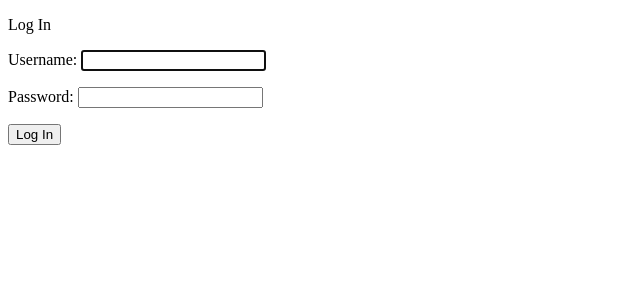
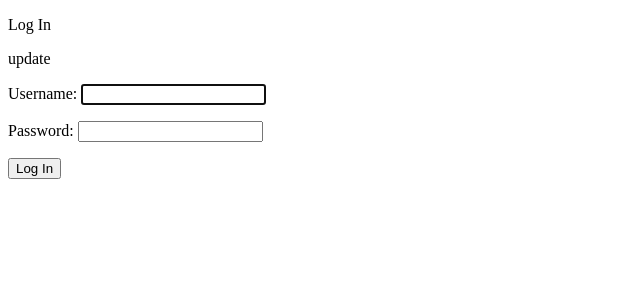
Before and after one commit to hicass/vintagev, a Django app: page /accounts/login/ in a window 1280 px wide. Shown: the top 300 px of the page, without its empty margins (0-640 px from the left). Run offline with Django 4.2, Linux system fonts and the light colour scheme.

Commit message:
login page setup

```diff
--- a/main_app/templates/registration/login.html
+++ b/main_app/templates/registration/login.html
@@ -8,6 +8,7 @@
 </head>
 <body>
     <p>Log In</p>
+    <p>update</p>
     <form method="POST" action="{% url 'login' %}">
         {% csrf_token %}
         {{ form.as_p }}
```
